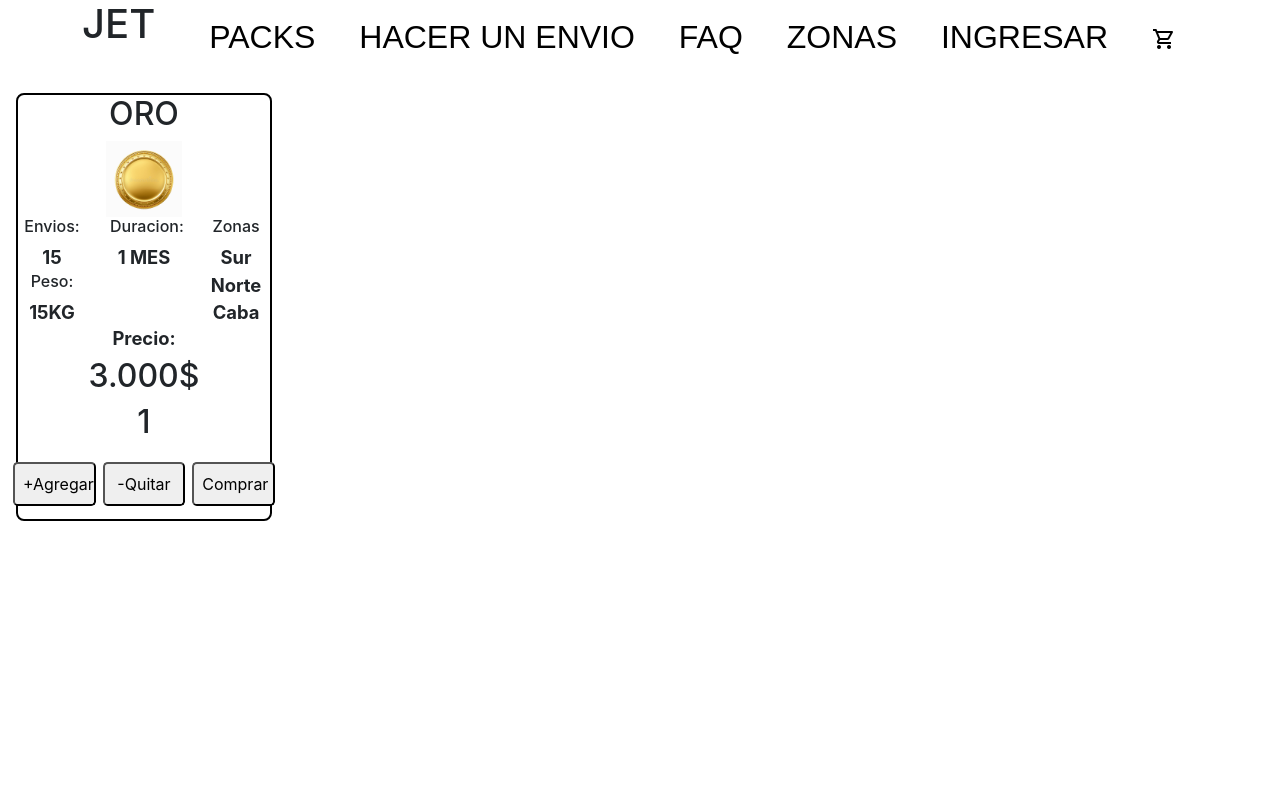
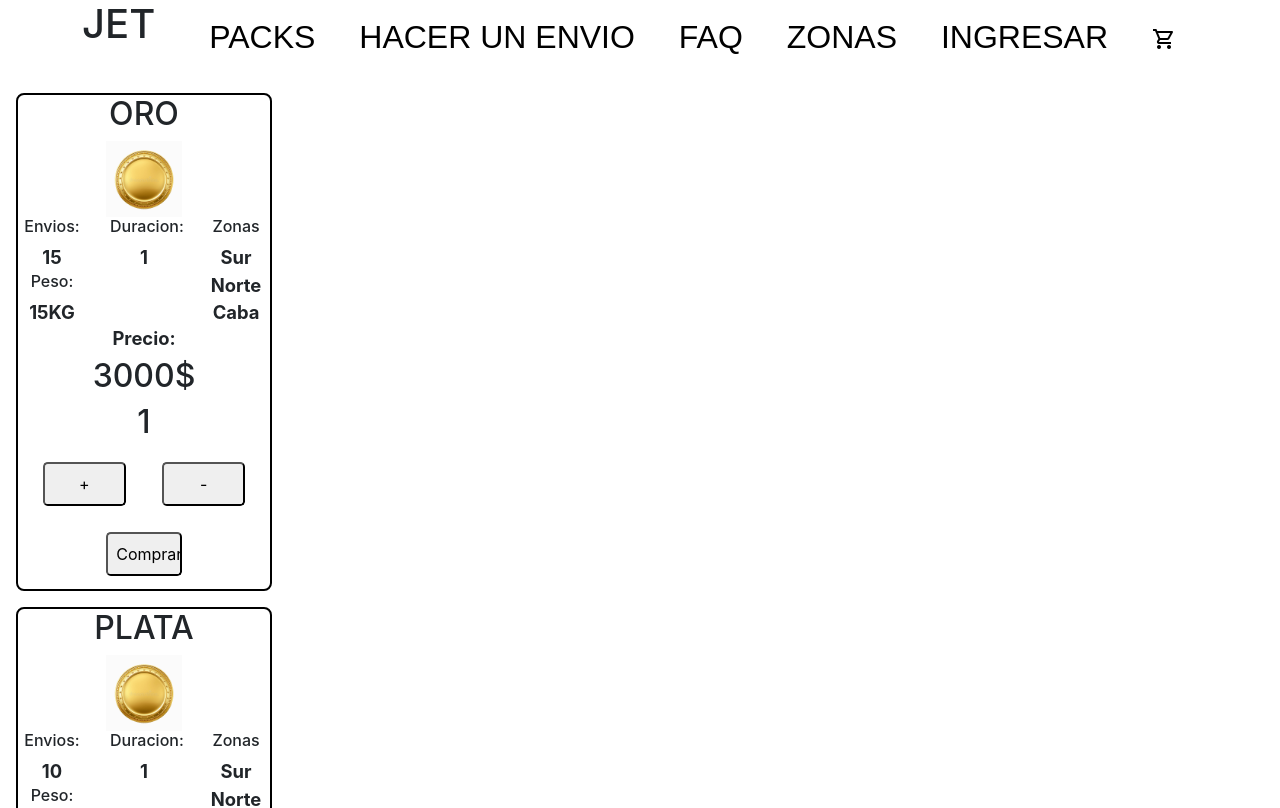
Before and after one commit to FxIvan/delivery-jet, a React (Create React App) app: page / in a window 1280 px wide. Shown: the top 808 px of the page. Built offline with nearby package versions, Linux system fonts and the light colour scheme; a web font is replaced by a local one.

Commit message:
terminando de simular retraso de carga

```diff
--- a/src/components/ItemCount/ItemCount.js
+++ b/src/components/ItemCount/ItemCount.js
@@ -25,11 +25,13 @@ export const ItemCount = ({stock}) =>{
 
 
     return(
-        <div className="row d-flex justify-content-evenly">
-            <h2>{clicks}</h2>
-            <button className="col-2" onClick={sumarClick} type="button">+Agregar</button>
-            <button className="col-2" onClick={restarClick} type="button">-Quitar</button>
-            <button className='col-2'>Comprar</button>
+        <div>
+            <div className="row d-flex justify-content-evenly">
+                <h2>{clicks}</h2>
+                <button className="col-2" onClick={sumarClick} type="button">+</button>
+                <button className="col-2" onClick={restarClick} type="button">-</button>
+            </div>
+                <button className='col-2'>Comprar</button>
         </div>
     )
 }
--- /dev/null
+++ b/src/components/ItemList/ItemList.js
@@ -0,0 +1,68 @@
+import React,{useEffect, useState} from 'react'
+import {ItemCount} from '../ItemCount/ItemCount'
+import { stock } from './data/stock'
+
+export const ItemList = () =>{
+    const [state,setState] = useState()
+
+    useEffect(() => {
+        setTimeout(()=>{
+            const datosProductos = () =>{
+                return new Promise((resolve,reject)=>{
+                    resolve(
+                        stock.map((stocks)=>{
+                            return(
+                            <div className="targetCarrito text-center col-md-4">
+                            <div className="">
+                                <div>
+                                <h2>{stocks.title}</h2>
+                                <img src={stocks.pictureURL} alt="moneda"/>
+                                </div>
+
+                                <div className="row">
+                                    <div className="col-sm-12 col-12 col-md-4 col-lg-4 col-xl-4">
+                                    <h3>Envios:</h3>
+                                    <span>{stocks.envios}</span>
+                                    <h3>Peso:</h3>
+                                    <span>{stocks.peso}KG</span>
+                                    </div>
+
+
+                                    <div className="col-sm-12 col-12 col-md-4 col-lg-4 col-xl-4">
+                                    <h3>Duracion:</h3>
+                                    <span>{stocks.duracion}</span>
+                                    </div>
+
+                                    <div className="col-sm-12 col-12 col-md-4 col-lg-4 col-xl-4">
+                                    <h3>Zonas</h3>
+                                    <span>Sur <br/> Norte <br/> Caba </span>
+                                    </div>
+                                </div>
+                            </div>
+
+                            <div className="precioTarget">
+                                <h3>Precio:</h3>
+                                <h2>{stocks.Price}$</h2>
+                            </div>
+
+
+                            <ItemCount stock="5"/>
+                            </div>
+                            )
+                        }
+                    )
+                    )})
+            }
+
+            datosProductos()
+            .then((resp)=>{
+                setState(resp)
+            })
+        },3000)
+    }, [])
+    return(
+        <div>
+             {state}
+        </div>
+    )
+}
--- /dev/null
+++ b/src/components/ItemList/data/stock.js
@@ -0,0 +1,29 @@
+import moneda from "./img/moneda.jpg"
+
+export const stock = [{
+    id:100,
+    title:"ORO",
+    envios:15,
+    peso:15,
+    duracion:1,
+    Price:3000,
+    pictureURL:moneda
+},
+{
+    id:101,
+    title:"PLATA",
+    envios:10,
+    peso:10,
+    duracion:1,
+    Price:2000,
+    pictureURL:moneda
+},
+{
+    id:102,
+    title:"BRONCE",
+    envios:5,
+    peso:10,
+    duracion:1,
+    Price:1000,
+    pictureURL:moneda
+}]
--- a/src/components/cartWidget/CartWidget.js
+++ b/src/components/cartWidget/CartWidget.js
@@ -1,6 +1,5 @@
 import React from 'react'
 import carrito from './img/carrito.png'
-import { ItemCount } from '../ItemCount/ItemCount'
 
 
 export const CartWidget = ({props}) =>{
--- a/src/components/itemListContainer/ItemListContainer.js
+++ b/src/components/itemListContainer/ItemListContainer.js
@@ -1,51 +1,16 @@
 import React from 'react'
 import './style.css'
-import moneda from './img/moneda.jpg'
 import {ItemCount} from '../ItemCount/ItemCount'
+import { ItemList } from '../ItemList/ItemList'
 
 
 export const ItemListContainer = () =>{
 
     return(
-    <div className="targetCarrito text-center">
         <div className="">
-            <div>
-            <h2>ORO</h2>
-            <img src={moneda} alt="moneda"/>
-            </div>
-
-            <div className="row">
-                <div className="col-sm-12 col-12 col-md-4 col-lg-4 col-xl-4">
-                <h3>Envios:</h3>
-                <span>15</span>
-                <h3>Peso:</h3>
-                <span>15KG</span>
-                </div>
-
-
-                <div className="col-sm-12 col-12 col-md-4 col-lg-4 col-xl-4">
-                <h3>Duracion:</h3>
-                <span>1 MES</span>
-                </div>
-
-                <div className="col-sm-12 col-12 col-md-4 col-lg-4 col-xl-4">
-                <h3>Zonas</h3>
-                <span>Sur <br/> Norte <br/> Caba </span>
-                </div>
-            </div>
-        </div>
-
-        <div className="precioTarget">
-            <h3>Precio:</h3>
-            <h2>3.000$</h2>
+            <ItemList/>
         </div>
 
 
-        <ItemCount stock="5"/>
-        {/*<div className="row d-flex justify-content-evenly">
-            <button className="col-2" onClick={sumarClick} type="button">+Agregar</button>
-            <button className='col-2'>Comprar</button>
-        </div>*/}
-        </div>
     )
 }
```
Also changed, not shown: src/components/ItemList/data/img/moneda.jpg (renamed from src/components/itemListContainer/img/moneda.jpg).
